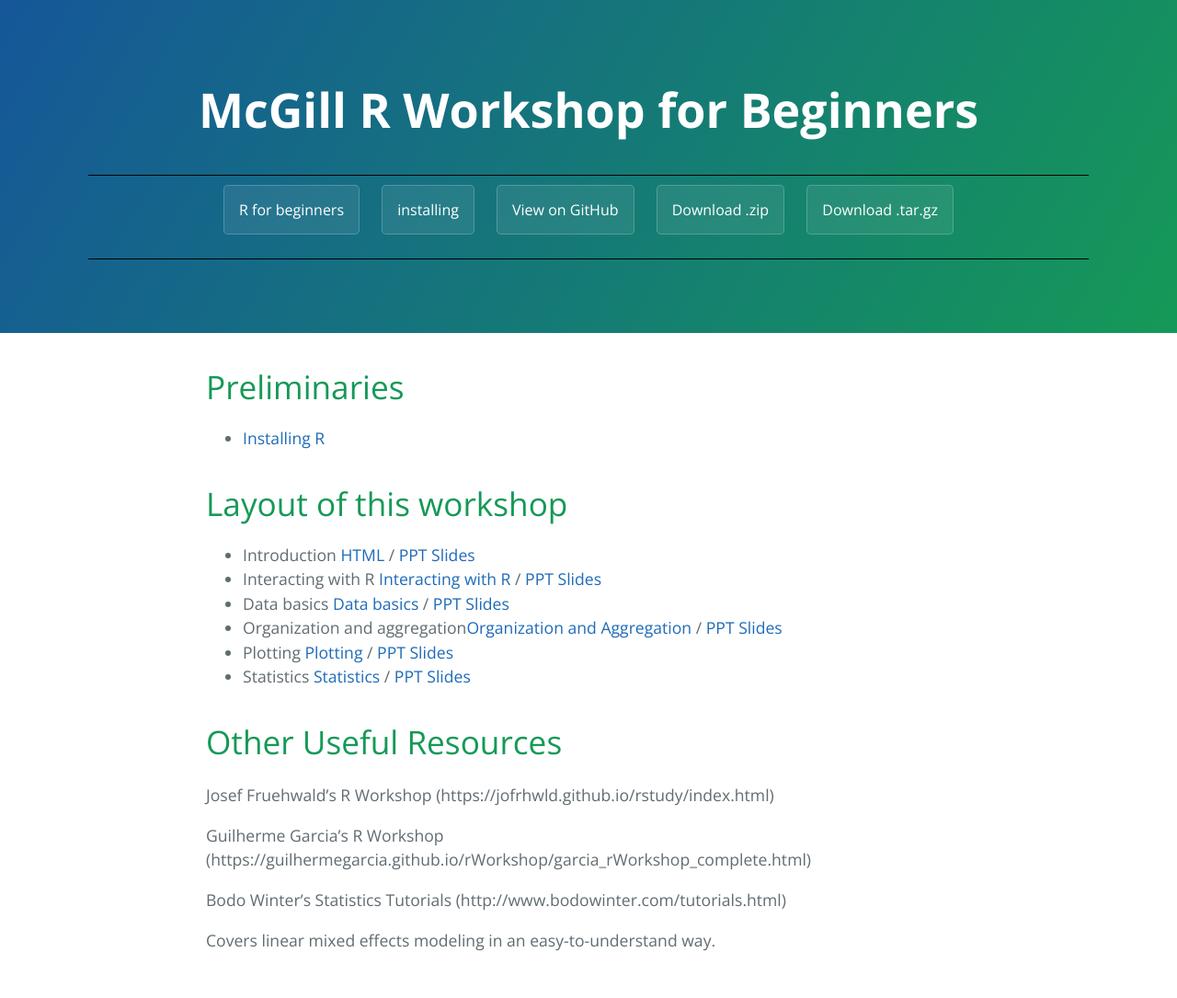
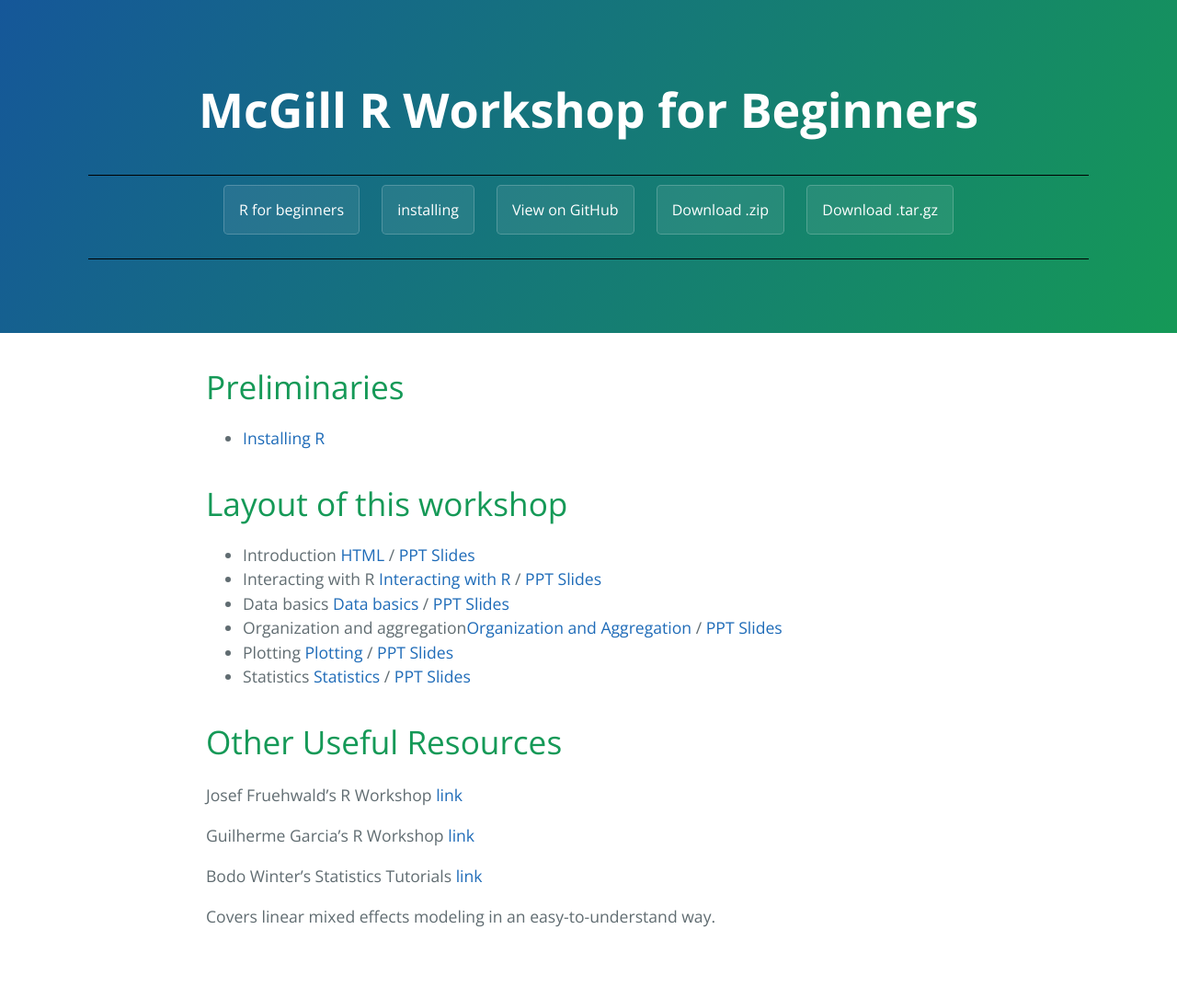
Before and after one commit to jasongullifer/rworkshop, a Jekyll site: the page built from docs/index.md, in a window 1280 px wide. Shown: the whole page at 92% size. Built offline with Jekyll 4.4.1, drawn with Linux system fonts in a browser that asks for light colours; after the commit the page ends 1059 px from its top, so only the background shows below that.

Commit message:
link ppts

```diff
--- a/docs/index.md
+++ b/docs/index.md
@@ -22,12 +22,12 @@
 ======================
 
 Josef Fruehwald's R Workshop
-(https://jofrhwld.github.io/rstudy/index.html)
+[link](https://jofrhwld.github.io/rstudy/index.html)
 
 Guilherme Garcia's R Workshop
-(https://guilhermegarcia.github.io/rWorkshop/garcia_rWorkshop_complete.html)
+[link](https://guilhermegarcia.github.io/rWorkshop/garcia_rWorkshop_complete.html)
 
 Bodo Winter's Statistics Tutorials
-(http://www.bodowinter.com/tutorials.html)
+[link](http://www.bodowinter.com/tutorials.html)
 
 Covers linear mixed effects modeling in an easy-to-understand way.
```
Also changed, not shown: docs/datasets/disney_vices.csv (renamed from datasets/disney_vices.csv), 10 other files.
